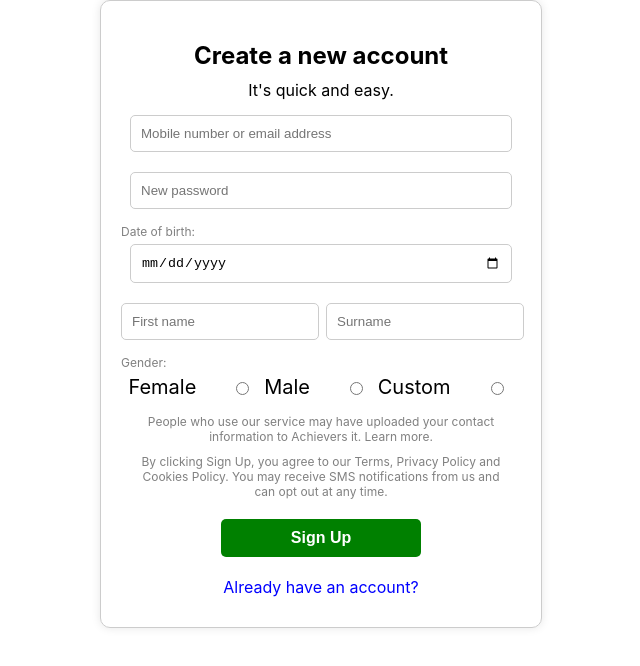
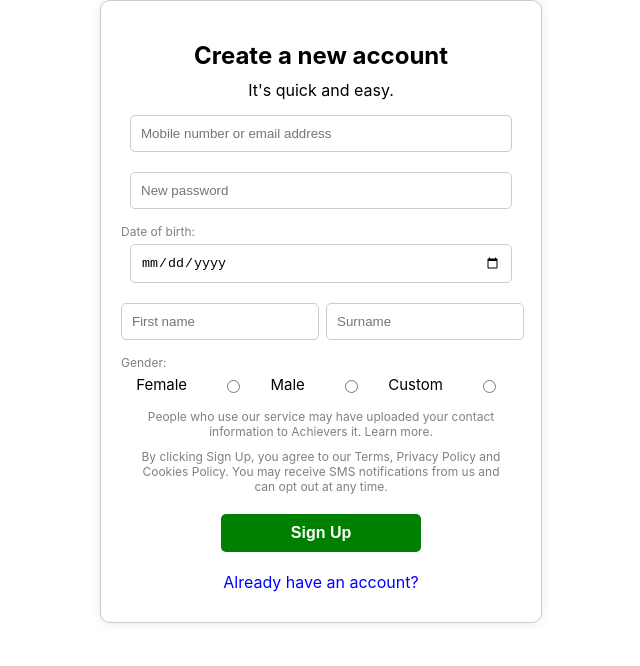
Before and after one commit to shreyaskraleti/React-Tasks-folder, a React (Create React App) app: page / in a window 1280 px wide. Shown: the top 666 px of the page, without its empty margins (319-959 px from the left). Built offline with nearby package versions, Linux system fonts and the light colour scheme.

Commit message:
login form files added

```diff
--- a/src/Components/Loginform.css
+++ b/src/Components/Loginform.css
@@ -61,7 +61,7 @@
     display: flex;
     align-items: center;
     color: black;
-    font-size: 20px;
+    font-size: 15px;
 }
 
 .Loginform .submit-button {
@@ -105,7 +105,7 @@ label {
 
 .Loginform .gender-options label {
     color: black;
-    font-size: 20px;
+    font-size: 15px;
 }
 
 h4 {
```
